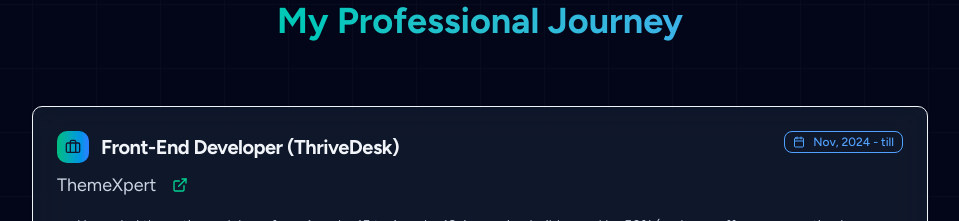
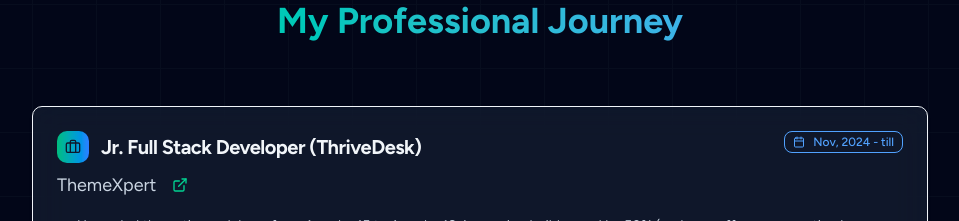
Before and after one commit to Ekram70/portfolio, a Next.js app: page / in a window 1280 px wide. Shown: the part 2620-2841 px from the top of the page, without its empty margins (160-1119 px from the left). Built offline with nearby package versions, Linux system fonts and the light colour scheme.

Commit message:
Update page.tsx

```diff
--- a/app/page.tsx
+++ b/app/page.tsx
@@ -104,7 +104,7 @@
   const workExperience = [
     {
       company: 'ThemeXpert',
-      position: 'Front-End Developer (ThriveDesk)',
+      position: 'Jr. Full Stack Developer (ThriveDesk)',
       period: 'Nov, 2024 - till',
       website: 'https://www.thrivedesk.com/',
       achievements: [
```
